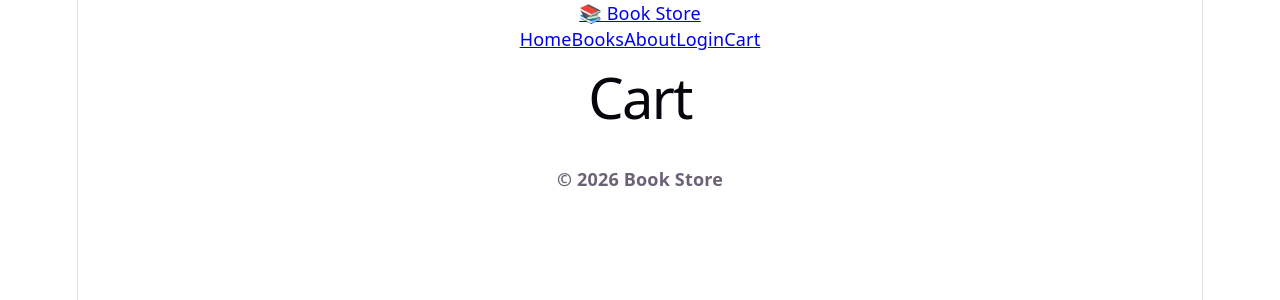
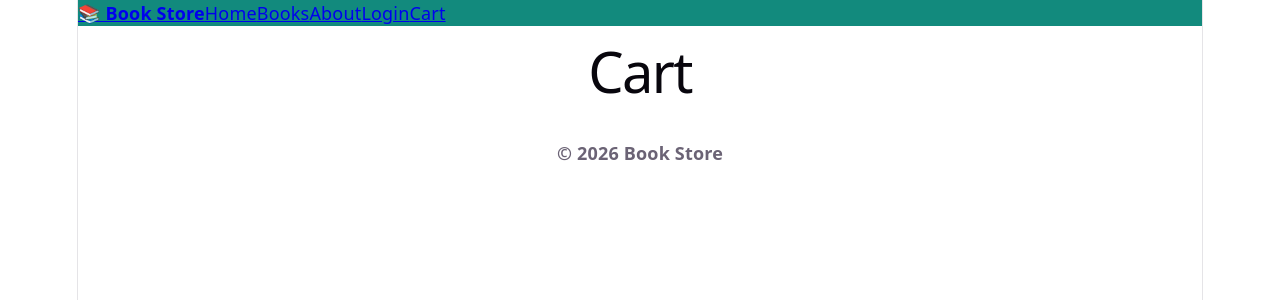
Before and after one commit to CppLover-code/Frontend-React-, a React (Vite) app in the folder Book_Library/: page /cart in a window 1280 px wide. Shown: the top 300 px of the page. Built offline with nearby package versions, Linux system fonts and the light colour scheme.

Commit message:
css module

```diff
--- a/Book_Library/src/components/Header.jsx
+++ b/Book_Library/src/components/Header.jsx
@@ -1,13 +1,14 @@
 import { Link, NavLink } from "react-router-dom";
+import styles from "./Header.module.css";
 
 function Header()
 {
     return (
-        <header>
+        <header className={styles.header}>
 
-            <Link to="/">📚 Book Store</Link>
+            <Link to="/" className={styles.logo}>📚 Book Store</Link>
 
-            <nav>
+            <nav className={styles.navigation}>
 
                 <NavLink to="/">Home</NavLink>
 
--- /dev/null
+++ b/Book_Library/src/components/Header.module.css
@@ -0,0 +1,14 @@
+.header {
+    background-color: rgb(18 138 125);
+    display: flex;
+}
+.logo {
+    font-size: 18px;
+    font-weight: bold;
+}
+
+.navigation {
+    gap: 20px;
+    margin: 0;
+    padding: 0;
+}
```
